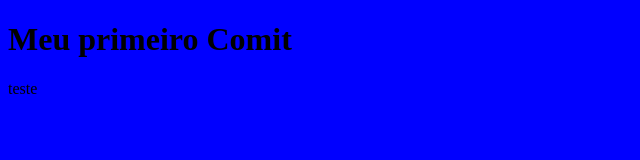
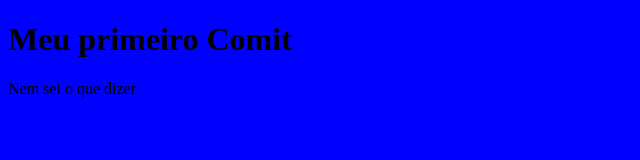
Before and after one commit to eduahcb/curso-git, a plain HTML site: page index.html in a window 1280 px wide. Shown: the whole page, without its empty margins (0-640 px from the left). Drawn offline with Linux system fonts and the light colour scheme.

Commit message:
alterando paragrafo

```diff
--- a/index.html
+++ b/index.html
@@ -9,6 +9,6 @@
 </head>
 <body>
     <h1>Meu primeiro Comit</h1>
-    <p>teste</p>
+    <p>Nem sei o que dizer</p>
 </body>
 </html>
```
